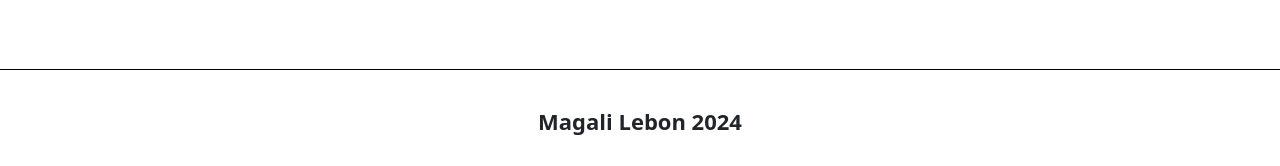
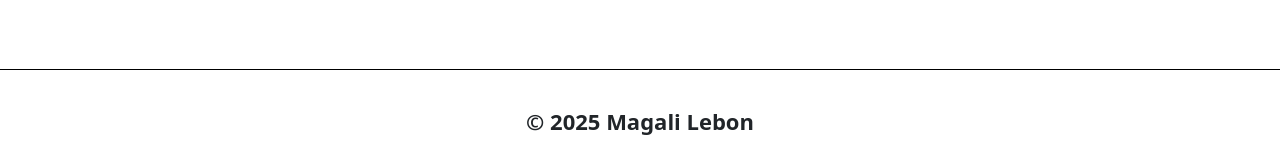
Before and after one commit to maglb/React-Portfolio, a React (Vite) app: page / in a window 1280 px wide. Shown: the part 2908-3074 px from the top of the page. Built offline with nearby package versions, Linux system fonts and the light colour scheme.

Commit message:
Copyright updated

```diff
--- a/src/components/Footer.jsx
+++ b/src/components/Footer.jsx
@@ -3,7 +3,7 @@ import "../style.css";
 export default function Footer() {
   return (
     <footer>
-<p> Magali Lebon 2024</p>
+      <p> &copy; 2025 Magali Lebon</p>
     </footer>
   );
 }
```
